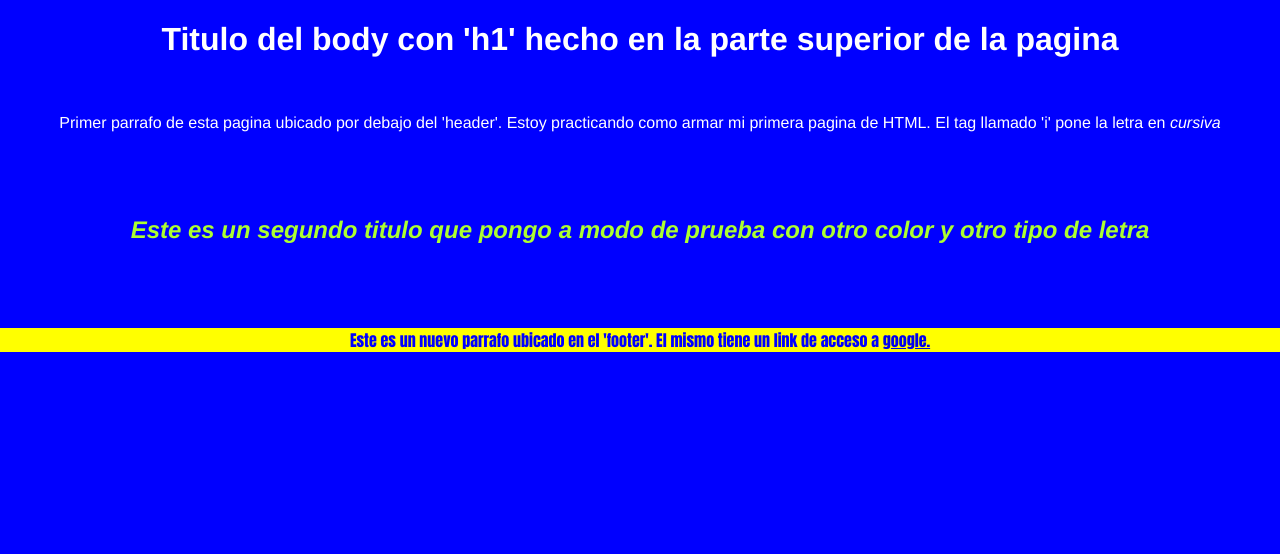
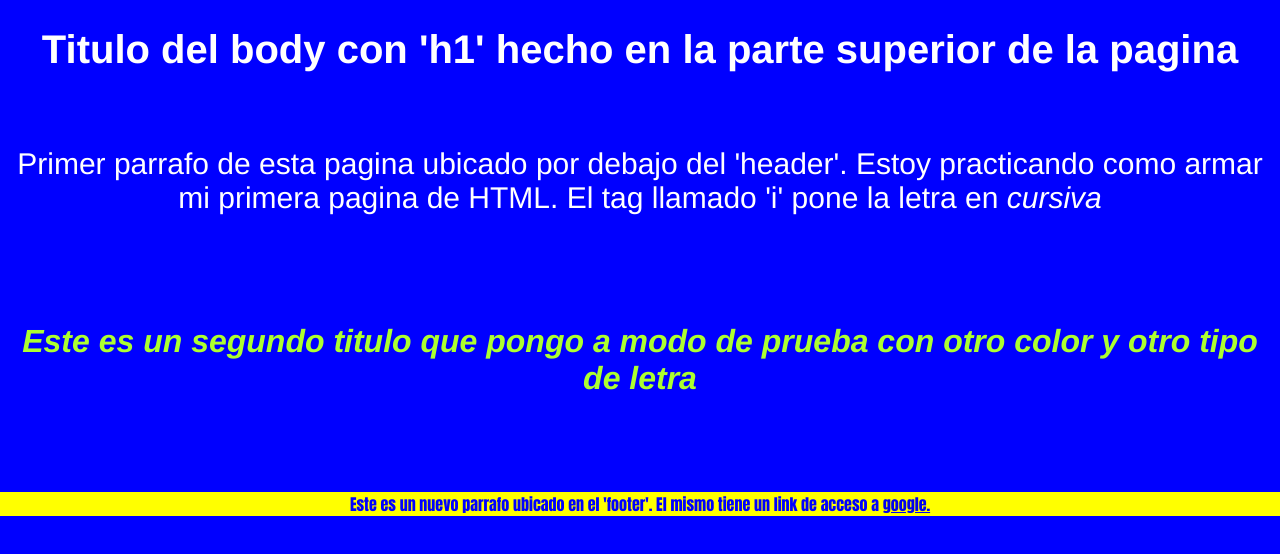
Before and after one commit to rafael-romero/tarea-clase-5, a plain HTML site: page index.HTML in a window 1280 px wide. Drawn offline with Linux system fonts and the light colour scheme; a script that the page names is missing.

Commit message:
simplemente segui probando, cambiando o agregando algunos cambios a css

```diff
--- a/index.HTML
+++ b/index.HTML
@@ -14,7 +14,7 @@
         <h1>Titulo del body con 'h1' hecho en la parte superior de la pagina </h1>
     </header>
     <br>
-    <main>
+    <main class='primer_parrafo'>
         <div>
             <p>
                 Primer parrafo de esta pagina ubicado por debajo del 'header'.
--- a/main.css
+++ b/main.css
@@ -13,14 +13,23 @@ body{
     font-family: 'Franklin Gothic Medium', 'Arial Narrow', Arial, sans-serif;
 }
 
+.primer_parrafo{
+    font-size: 30px;
+    border-color: red;
+}
+
 footer{
     background-color: yellow;
     color: blue;
     font-family: Impact, Haettenschweiler, 'Arial Narrow Bold', sans-serif;
 }
 
+h1{
+    font-size: 40px;
+}
+
 h4{
     color: greenyellow;
     font-style: italic;
-    font-size: x-large;
+    font-size: xx-large;
 }
```
